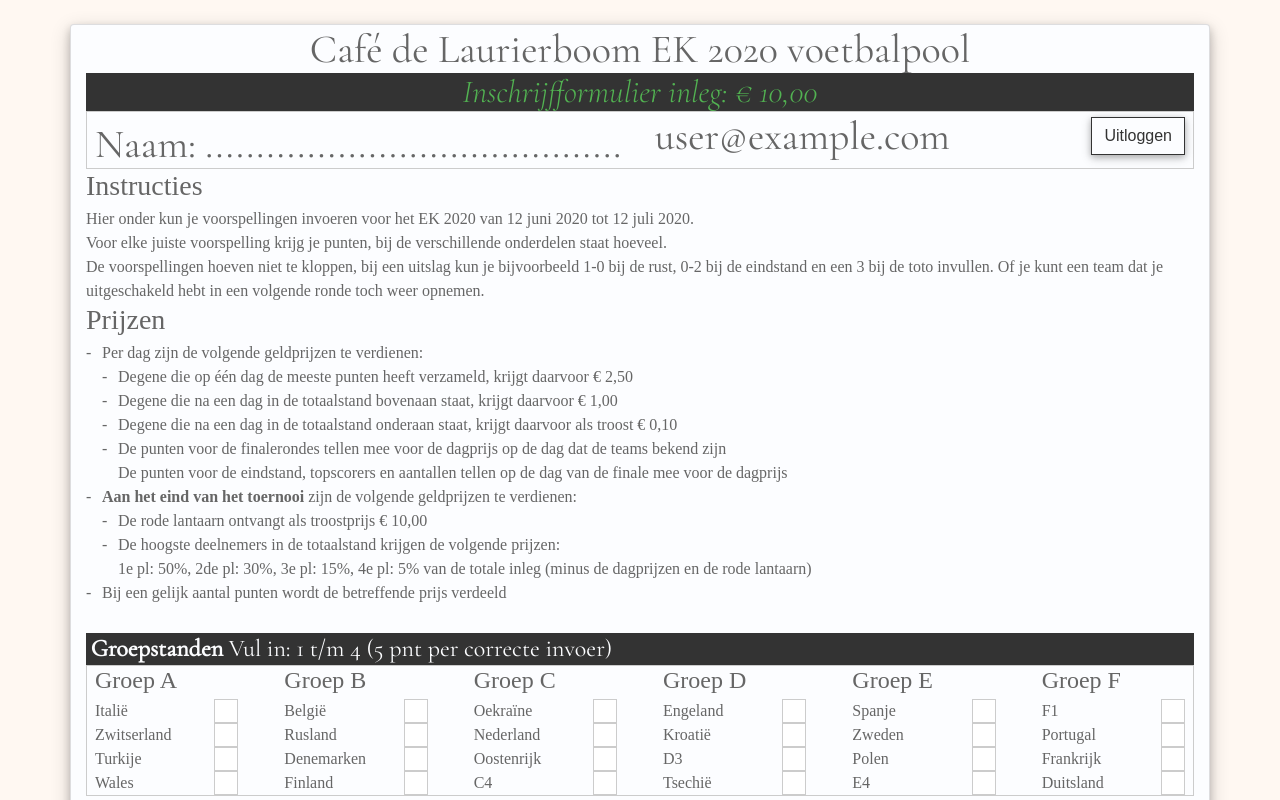
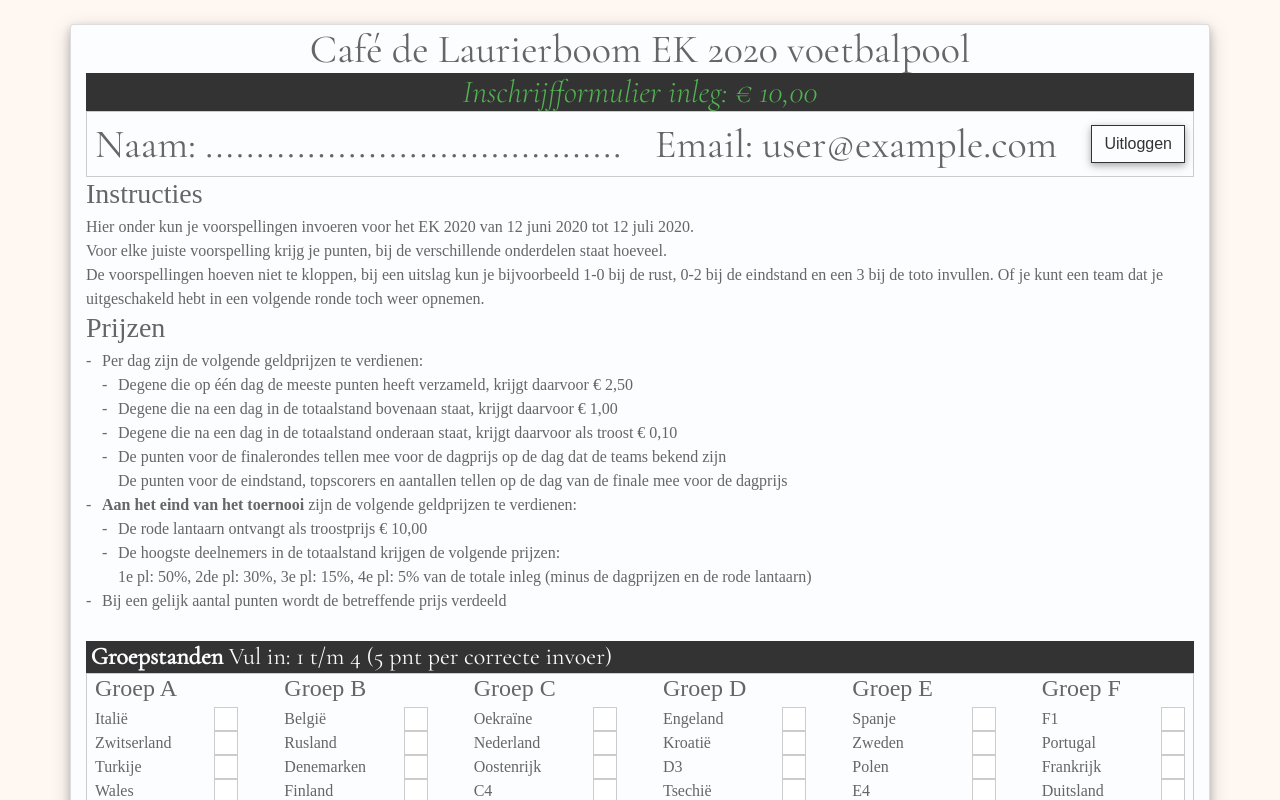
Before and after one commit to swapsCAPS/vbpool-frontend, a Vue app: page /#/form in a window 1280 px wide. Shown: the top 800 px of the page. Built offline with nearby package versions, Linux system fonts and the light colour scheme; no server answers; sample sign-in values are in the browser's storage.

Commit message:
deploy script + fix email overflow

```diff
--- a/package.json
+++ b/package.json
@@ -6,7 +6,8 @@
     "serve": "vue-cli-service serve",
     "build": "vue-cli-service build",
     "lint": "vue-cli-service lint",
-    "deploy-gh": "npm run build && gh-pages -d dist"
+    "deploy-gh": "npm run build && gh-pages -d dist",
+    "deploy-fb": "npm run build && firebase deploy --only hosting:vbpool"
   },
   "dependencies": {
     "bootstrap": "^4.4.1",
--- a/src/components/Front.vue
+++ b/src/components/Front.vue
@@ -9,27 +9,23 @@
       .row
         .col
           .user-info
-            .row
+            .row.mt-2.mb-2
               .col-12.col-lg-6
                 InfoInput(
                   title="Naam"
                   v-model.trim="form.userInfo.name"
                 )
               .col-12.col-lg-6
-                .row.email-input-wrapper(v-if="!isLoggedIn")
-                  .col-10
+                .email-input-wrapper(v-if="!isLoggedIn")
                   InfoInput(
                     title="Email"
                     v-model.trim="form.userInfo.email"
                   )
-                  .col-2
                   button.btn.btn-primary.float-right(
                     @click="$emit('verifyEmail')"
                   ) Verifiëren
-                .row.email-input-wrapper(v-else)
-                  .col-10
-                    h1 {{ form.userInfo.email }}
-                  .col-2
+                .email-input-wrapper(v-else)
+                  h1.email-text Email: {{ form.userInfo.email }}
                   button.btn.btn-primary.float-right(
                     @click="$emit('logOut')"
                   ) Uitloggen
@@ -278,8 +274,16 @@ export default {
 }
 
 .email-input-wrapper {
+  display: flex;
   align-items: center;
   font-family: 'Cormorant Garamond', serif;
   font-weight: 300;
+  justify-content: space-between;
+}
+
+.email-text {
+  overflow: hidden;
+  white-space: nowrap;
+  text-overflow: ellipsis;
 }
 </style>
--- a/src/components/InfoInput.vue
+++ b/src/components/InfoInput.vue
@@ -25,7 +25,6 @@ export default {
 .info-input-container {
   min-width: 10rem;
   position: relative;
-  margin-top: 0.5rem;
   font-family: 'Cormorant Garamond', serif;
   font-weight: 300;
 }
```
Lines whose indentation alone changed are shown as unchanged.
